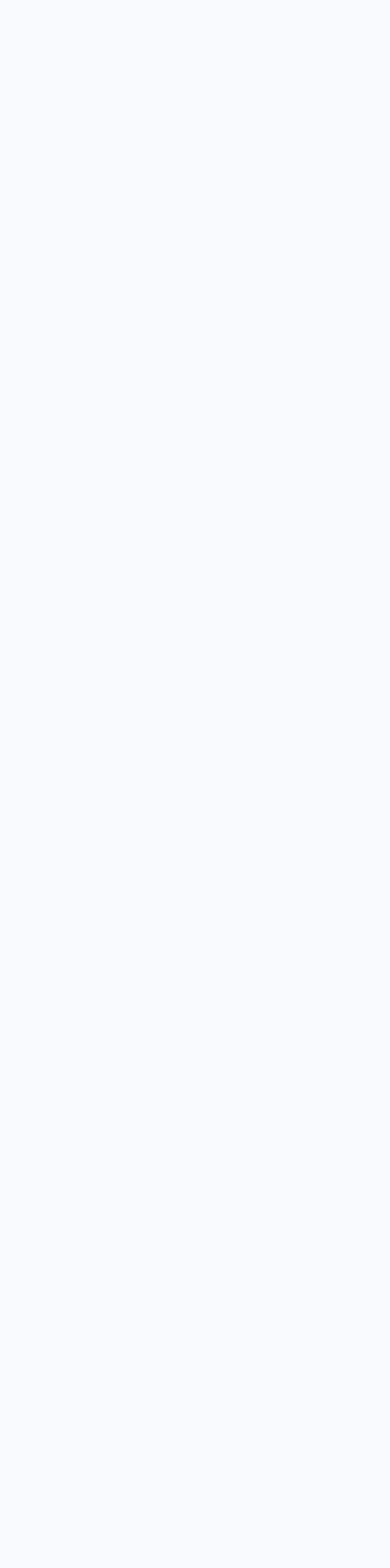
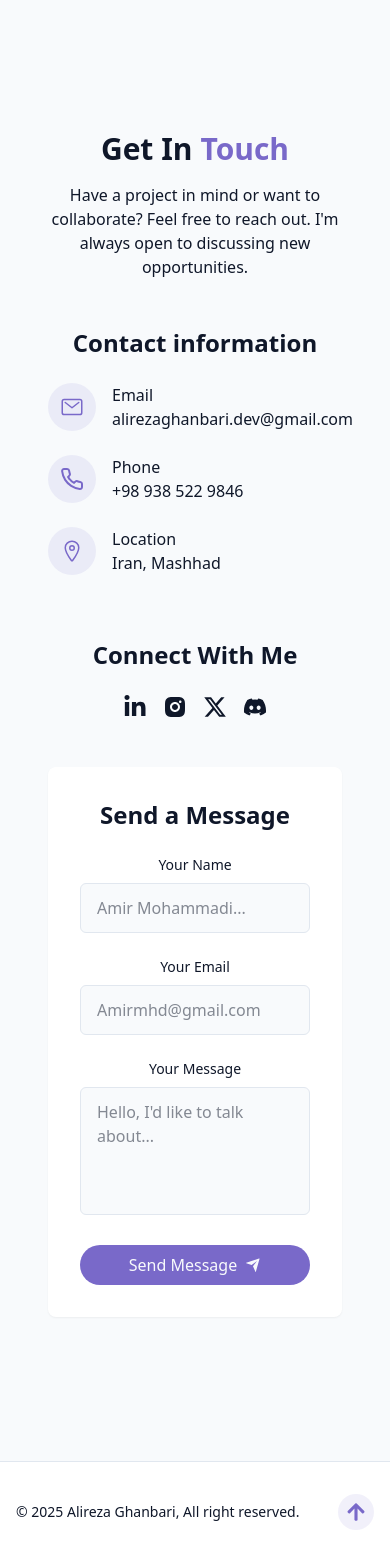
Before and after one commit to Alireza-ghanbari/space-portfolio, a React (Vite) app: page / in a window 390 px wide. Shown: the part 6715-8283 px from the top of the page. Before the commit the page ends 6750 px from the top, so only its background shows below. Built offline with nearby package versions, Linux system fonts and the light colour scheme.

Commit message:
contact and footer

```diff
--- /dev/null
+++ b/src/Components/ContactSection.jsx
@@ -0,0 +1,157 @@
+import { FaDiscord, FaLinkedinIn } from "react-icons/fa";
+import { FaXTwitter } from "react-icons/fa6";
+import { FiPhone } from "react-icons/fi";
+import { IoLocationOutline, IoMailOutline } from "react-icons/io5";
+import { RiInstagramFill, RiSendPlaneFill } from "react-icons/ri";
+import { cn } from "../lib/utils";
+
+export default function ContactSection() {
+  const handleSubmit = (e) => {
+    e.perventDefault();
+    setTimeout(() => {}, 1500);
+  };
+  return (
+    <section className="py-24 px-4 relative">
+      <div className="container mx-auto max-w-5xl">
+        <h2 className="text-3xl md:text-4xl font-bold mb-4 text-center">
+          Get In <span className="text-primary">Touch</span>
+        </h2>
+
+        <p className="text-center text-forground mb-12 max-w-2xl mx-auto">
+          Have a project in mind or want to collaborate? Feel free to reach out.
+          I'm always open to discussing new opportunities.
+        </p>
+
+        <div className="grid grid-cols-1 md:grid-cols-2 gap-12">
+          <div className="space-y-8">
+            <h3 className="text-2xl font-semibold mb-6">Contact information</h3>
+
+            <div className="space-y-6 justify-center">
+              <div className="flex items-start space-x-4">
+                <div className="p-3 rounded-full bg-primary/10 ">
+                  <IoMailOutline className="h-6 w-6 text-primary" />
+                </div>
+                <div>
+                  <h4 className="font-medium text-start">Email</h4>
+                  <a
+                    href="mailto:alirezaghanbari.dev@gmail.com"
+                    className="text-forground hover:text-primary transition-colors"
+                  >
+                    alirezaghanbari.dev@gmail.com
+                  </a>
+                </div>
+              </div>
+              <div className="flex items-start space-x-4">
+                <div className="p-3 rounded-full bg-primary/10 ">
+                  <FiPhone className="h-6 w-6 text-primary" />
+                </div>
+                <div>
+                  <h4 className="font-medium text-start">Phone</h4>
+                  <a
+                    href="tel:+989385229846"
+                    className="text-forground hover:text-primary transition-colors"
+                  >
+                    +98 938 522 9846
+                  </a>
+                </div>
+              </div>
+              <div className="flex items-start space-x-4">
+                <div className="p-3 rounded-full bg-primary/10 ">
+                  <IoLocationOutline className="h-6 w-6 text-primary" />
+                </div>
+                <div>
+                  <h4 className="font-medium text-start">Location</h4>
+                  <a className="text-forground hover:text-primary transition-colors">
+                    Iran, Mashhad
+                  </a>
+                </div>
+              </div>
+            </div>
+
+            <div className="pt-8">
+              <h4 className="text-2xl font-semibold mb-6">Connect With Me</h4>
+              <div className="flex space-x-4 justify-center text-2xl">
+                <a href="" target="_blank">
+                  <FaLinkedinIn />
+                </a>
+                <a href="" target="_blank">
+                  <RiInstagramFill />
+                </a>
+                <a href="" target="_blank">
+                  <FaXTwitter />
+                </a>
+                <a href="" target="_blank">
+                  <FaDiscord />
+                </a>
+              </div>
+            </div>
+          </div>
+
+          <div className="bg-card p-8 rounded-lg shadow-xs">
+            <h3 className="text-2xl font-semibold mb-6">Send a Message</h3>
+            <form action="" onSubmit={handleSubmit} className="space-y-6">
+              <div className="">
+                <label
+                  htmlFor="name"
+                  className="block text-sm font-medium mb-2"
+                >
+                  Your Name
+                </label>
+                <input
+                  type="text"
+                  name="name"
+                  id="name"
+                  required
+                  className="w-full px-4 py-3 rounded-md border border-input bg-background focus:outline-hidden focus:ring-1 focus:ring-primary"
+                  placeholder="Amir Mohammadi..."
+                />
+              </div>
+              <div className="">
+                <label
+                  htmlFor="name"
+                  className="block text-sm font-medium mb-2"
+                >
+                  Your Email
+                </label>
+                <input
+                  type="email"
+                  name="email"
+                  id="email"
+                  required
+                  className="w-full px-4 py-3 rounded-md border border-input bg-background focus:outline-hidden focus:ring-1 focus:ring-primary"
+                  placeholder="Amirmhd@gmail.com"
+                />
+              </div>
+              <div className="">
+                <label
+                  htmlFor="message"
+                  className="block text-sm font-medium mb-2"
+                >
+                  Your Message
+                </label>
+                <textarea
+                  name="message"
+                  id="message"
+                  required
+                  className="w-full px-4 py-3 rounded-md border border-input bg-background focus:outline-hidden focus:ring-1 focus:ring-primary resize-none min-h-32"
+                  placeholder="Hello, I'd like to talk about..."
+                />
+              </div>
+
+              <button
+                type="submit"
+                className={cn(
+                  "cosmic-button hover:scale-100 w-full flex items-center justify-center gap-2"
+                )}
+                disabled
+              >
+                Send Message
+                <RiSendPlaneFill size={16} />
+              </button>
+            </form>
+          </div>
+        </div>
+      </div>
+    </section>
+  );
+}
--- /dev/null
+++ b/src/Components/Footer.jsx
@@ -0,0 +1,13 @@
+import { FaArrowUp } from "react-icons/fa";
+
+export default function Footer() {
+  return (
+    <footer className="py-12 px-4 bg-card border-t border-border mt-12 pt-8 flex flex-wrap justify-between items-center">
+        <p className="text-sm text-forground">&copy; {new Date().getFullYear()} Alireza Ghanbari, All right reserved.</p>
+
+        <a href="#hero" className="p-2 rounded-full bg-primary/10 hover:bg-primary/20 text-primary transition-colors">
+            <FaArrowUp size={20}  />
+        </a>
+    </footer>
+  )
+}
--- a/src/Pages/Home.jsx
+++ b/src/Pages/Home.jsx
@@ -1,4 +1,6 @@
 import AboutSection from "../Components/AboutSection";
+import ContactSection from "../Components/ContactSection";
+import Footer from "../Components/Footer";
 import HeroSection from "../Components/HeroSection";
 import Navbar from "../Components/Navbar";
 import ProjectSection from "../Components/ProjectSection";
@@ -17,7 +19,9 @@ export default function Home() {
         <AboutSection />
         <SkillsSection />
         <ProjectSection />
+        <ContactSection />
       </main>
+      <Footer />
     </div>
   );
 }
```
